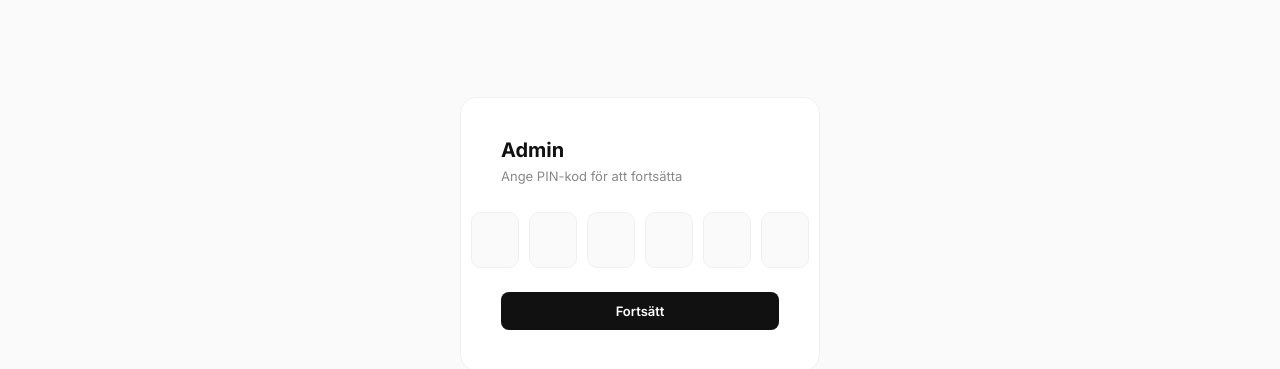
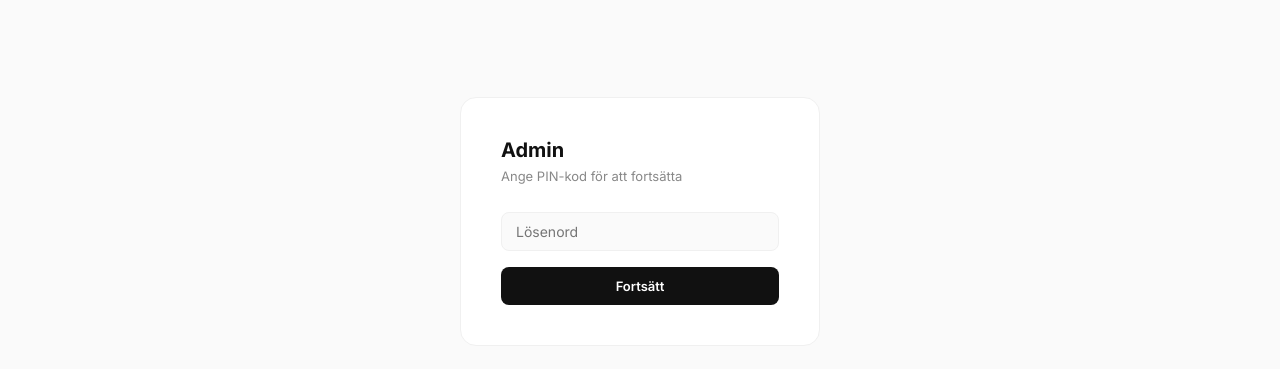
Before and after one commit to lundkvistcharlie09-tech/ai-granskning, a website: page public/admin.html in a window 1280 px wide. Shown: the part 59-428 px from the top of the page. Drawn offline with Linux system fonts and the light colour scheme.

Commit message:
Temp: switch back to text field for debugging

```diff
--- a/public/admin.html
+++ b/public/admin.html
@@ -268,14 +268,8 @@
   <div class="login-wrap">
     <div class="login-title">Admin</div>
     <div class="login-sub">Ange PIN-kod för att fortsätta</div>
-    <div class="pin-row">
-      <input class="pin-box" type="password" inputmode="numeric" maxlength="1" id="pin0" oninput="pinInput(this,0)" onkeydown="pinKey(event,0)">
-      <input class="pin-box" type="password" inputmode="numeric" maxlength="1" id="pin1" oninput="pinInput(this,1)" onkeydown="pinKey(event,1)">
-      <input class="pin-box" type="password" inputmode="numeric" maxlength="1" id="pin2" oninput="pinInput(this,2)" onkeydown="pinKey(event,2)">
-      <input class="pin-box" type="password" inputmode="numeric" maxlength="1" id="pin3" oninput="pinInput(this,3)" onkeydown="pinKey(event,3)">
-      <input class="pin-box" type="password" inputmode="numeric" maxlength="1" id="pin4" oninput="pinInput(this,4)" onkeydown="pinKey(event,4)">
-      <input class="pin-box" type="password" inputmode="numeric" maxlength="1" id="pin5" oninput="pinInput(this,5)" onkeydown="pinKey(event,5)">
-    </div>
+    <input type="password" id="pin0" placeholder="Lösenord" style="margin-bottom:16px" onkeydown="if(event.key==='Enter')doLogin()">
+    <input type="hidden" id="pin1" value="x"><input type="hidden" id="pin2" value="x"><input type="hidden" id="pin3" value="x"><input type="hidden" id="pin4" value="x"><input type="hidden" id="pin5" value="x">
     <button class="btn btn-full" onclick="doLogin()" id="login-btn">Fortsätt</button>
     <div class="error-msg" id="login-error" style="display:none;text-align:center;margin-top:12px">Fel PIN-kod – försök igen</div>
   </div>
@@ -367,9 +361,8 @@ function pinKey(e, idx) {
 }
 
 async function doLogin() {
-  const pw = [0,1,2,3,4,5].map(i => document.getElementById('pin'+i).value).join('');
-  alert('Skickar: "' + pw + '" (längd: ' + pw.length + ')');
-  if (pw.length < 6) return;
+  const pw = document.getElementById('pin0').value.trim();
+  if (pw.length < 1) return;
   const btn = document.getElementById('login-btn');
   btn.disabled = true; btn.innerHTML = '<span class="spin"></span> Loggar in…';
   document.getElementById('login-error').style.display = 'none';
```
